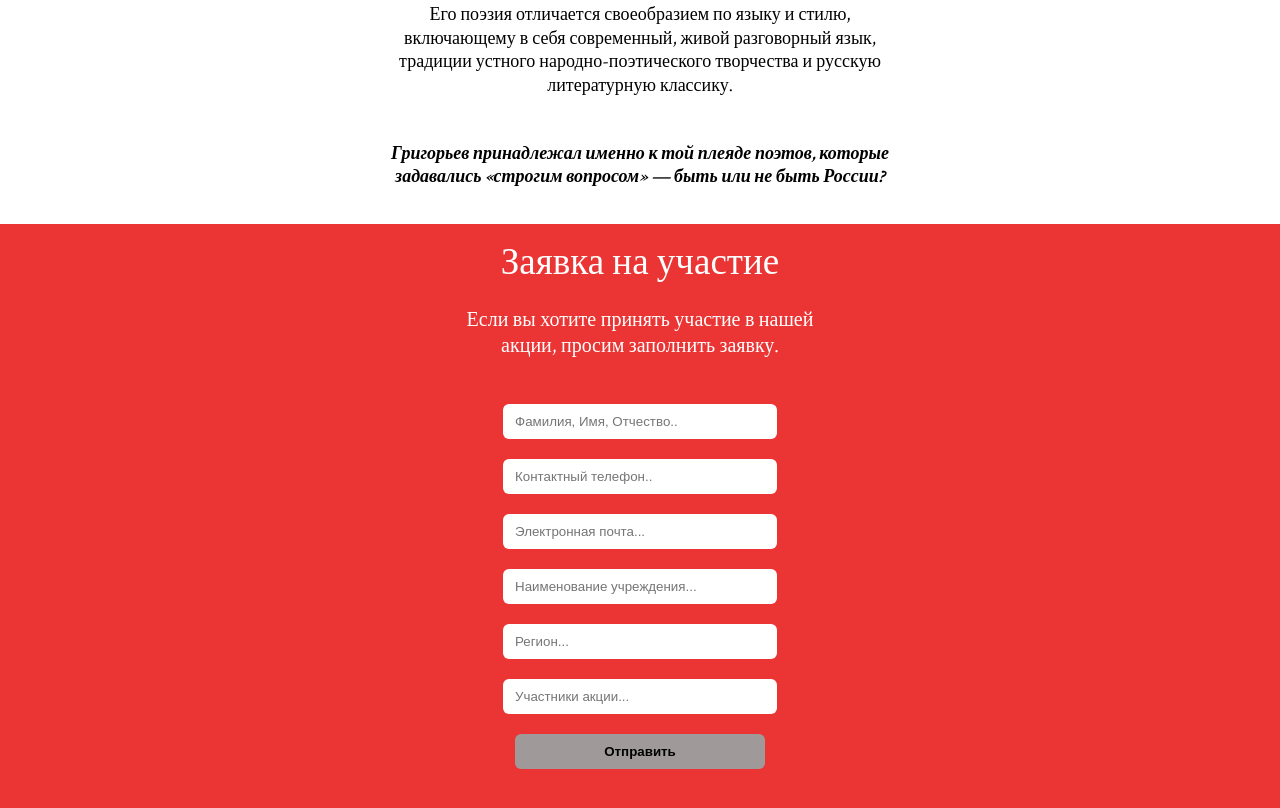
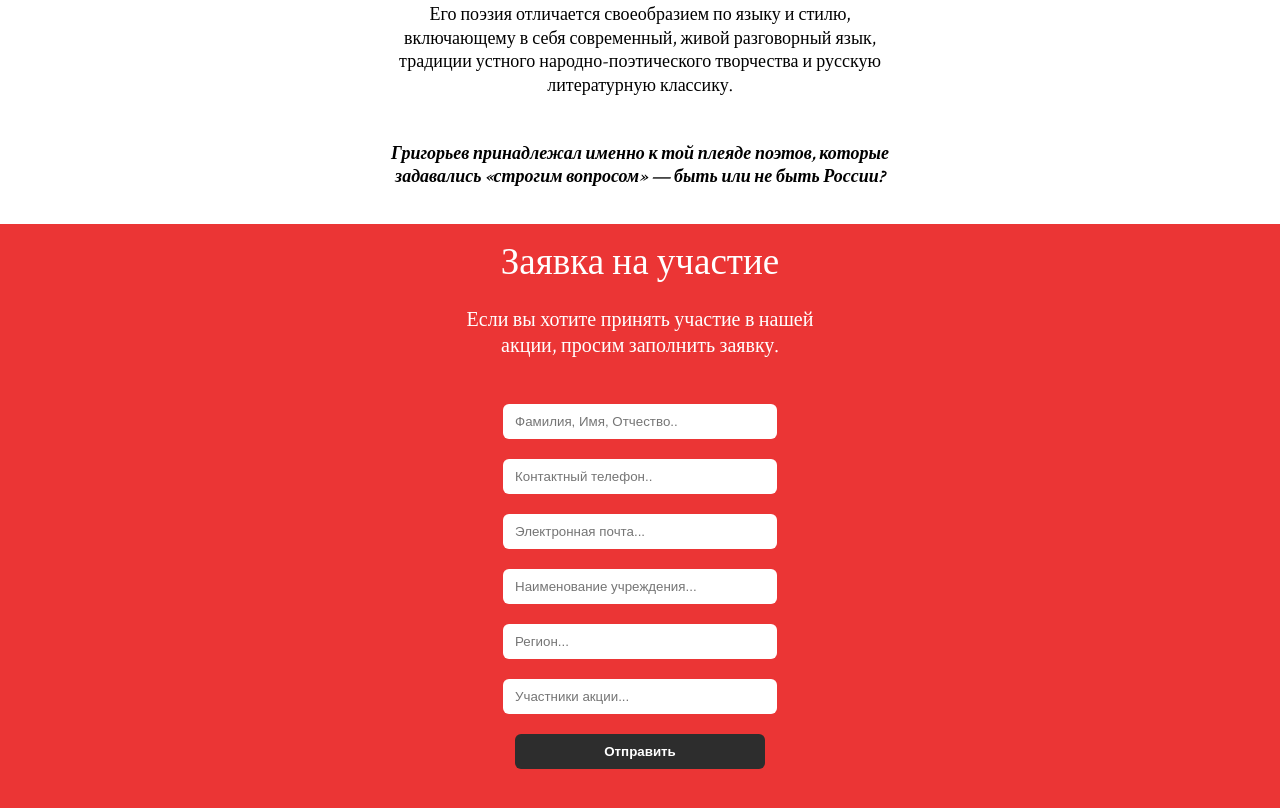
Before and after one commit to sweetpython/grigoriev, a plain HTML site: page index.html in a window 1280 px wide. Shown: the part 2336-3144 px from the top of the page. Drawn offline with nearby package versions, Linux system fonts and the light colour scheme.

Commit message:
Update style.css

```diff
--- a/CSS/style.css
+++ b/CSS/style.css
@@ -474,15 +474,16 @@ form{
 	width: 250px;
 	border-radius: 6px;
 	outline: none;
+	color: white;
 }
 
 .button_send{
-	background-color: #9F9999;
+	background-color: #2d2d2d;
 	transition: background-color .3s linear;
 	font-weight: bold;
 }
 
 .button_send:hover{
 	cursor: pointer;
-	background-color: #CDC5C5;
+	background-color: #5f5f5f;
 }
```
